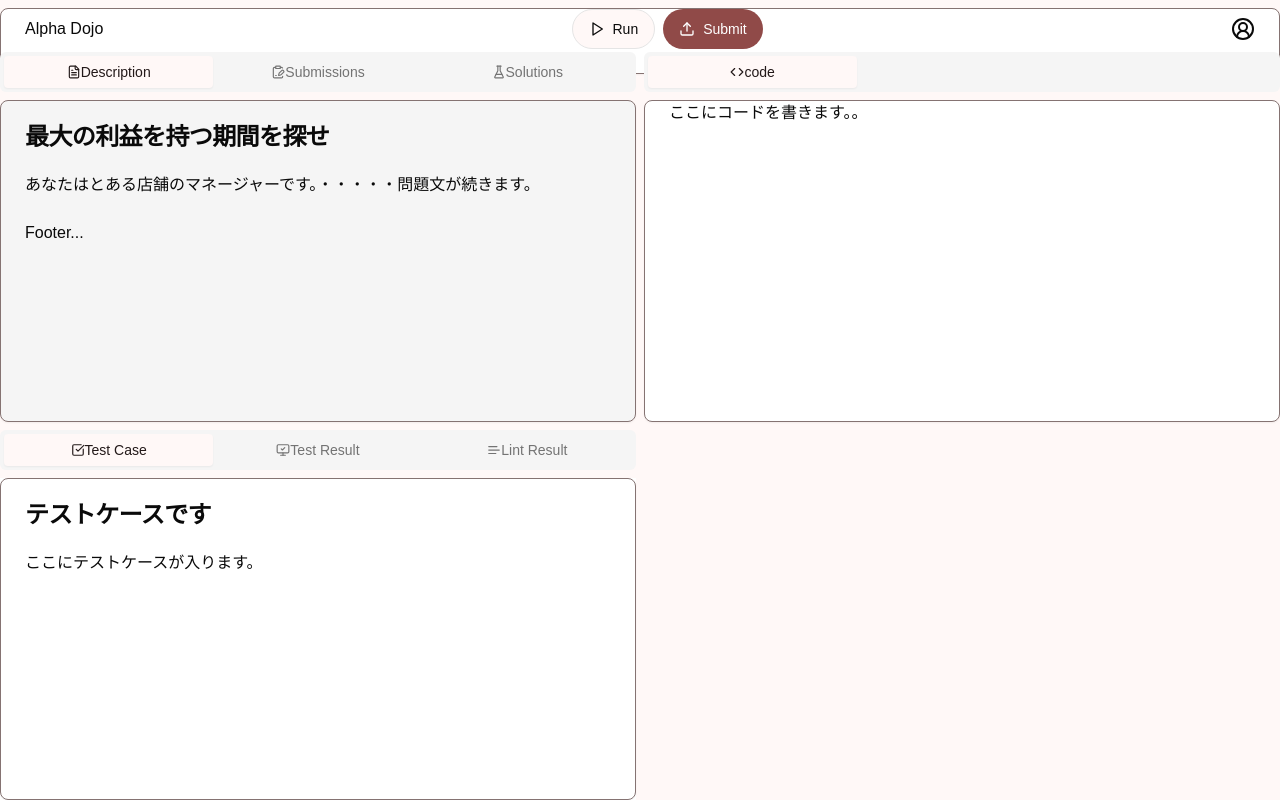
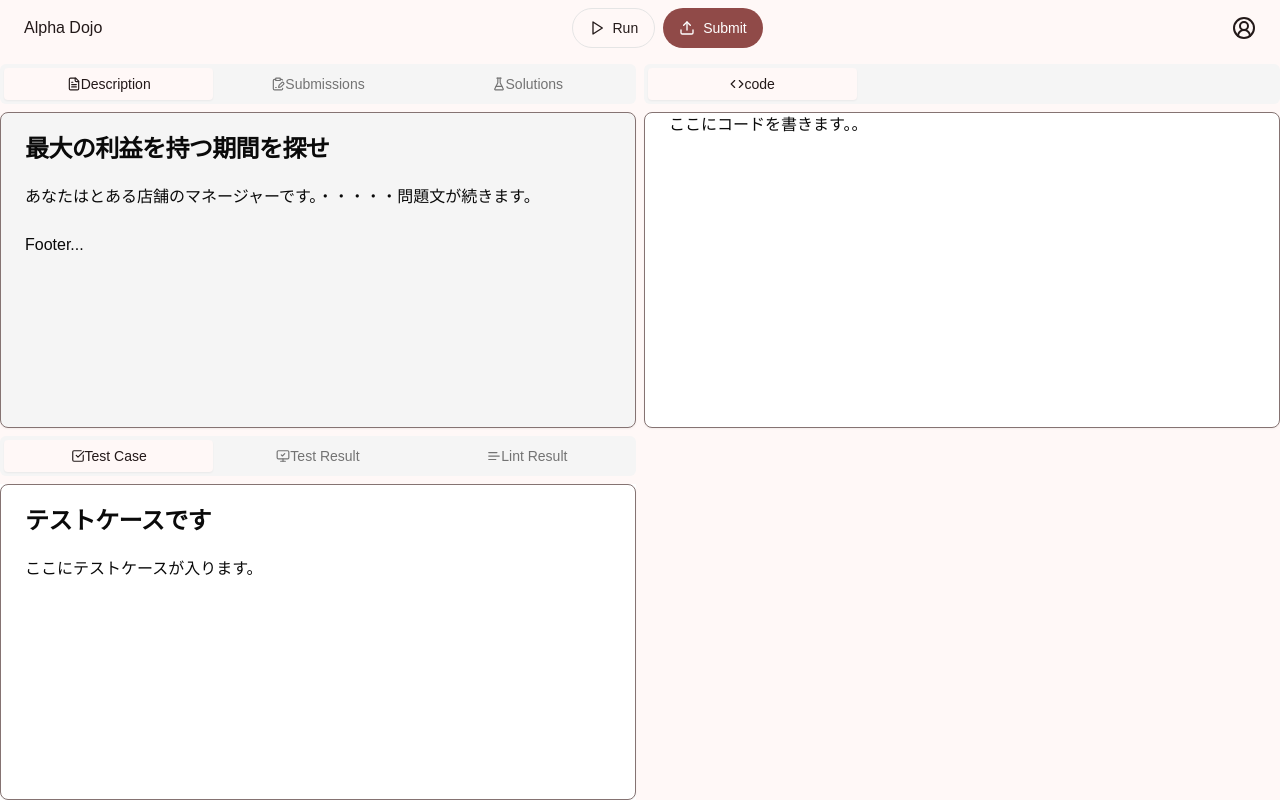
Before and after one commit to Greek-Academy/alpha-dojo-v2, a Next.js app: page / in a window 1280 px wide. Built offline with nearby package versions, Linux system fonts and the light colour scheme.

Commit message:
fix: Header のデザインを Figma に合わせた

```diff
--- a/app/layout/header.tsx
+++ b/app/layout/header.tsx
@@ -1,12 +1,9 @@
 import { Button } from '@/components/ui/button';
-import { Card, CardContent } from '@/components/ui/card';
 import { CircleUserRound, Play, Upload } from 'lucide-react';
 
 export const Header = () => {
   return (
-    <div className="w-screen h-9 mt-2">
-      <Card>
-        <CardContent>
+    <div className="w-full px-6 py-2">
         <div className="w-full flex justify-between items-center">
           <div className="items-center">Alpha Dojo</div>
           <div className="flex gap-2">
@@ -23,8 +20,6 @@ export const Header = () => {
             <CircleUserRound size="24" />
           </div>
         </div>
-        </CardContent>
-      </Card>
     </div>
   );
 };
```
Lines whose indentation alone changed are shown as unchanged.
